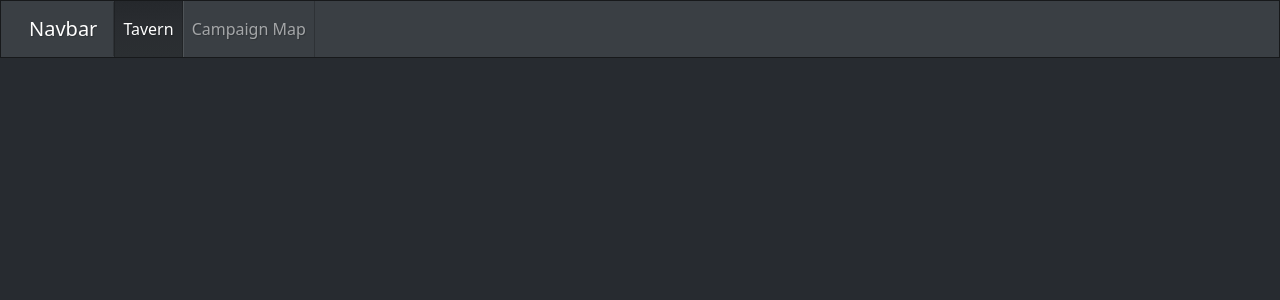
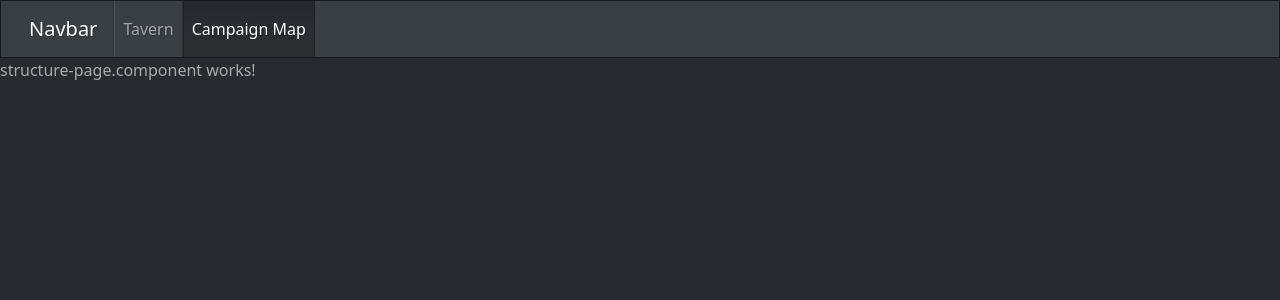
Before and after one commit to KolleMnize/QuestLog, an Angular app in the folder apps/web/questlog-web/: page /structure in a window 1280 px wide. Before the commit this address led to /. Shown: the top 300 px of the page. Built offline with nearby package versions, Linux system fonts and the light colour scheme.

Commit message:
routing tavern & campaign map (without page content)

```diff
--- a/apps/web/questlog-web/src/app/app.routes.ts
+++ b/apps/web/questlog-web/src/app/app.routes.ts
@@ -1,3 +1,18 @@
 import { Routes } from '@angular/router';
+import { HomePageComponent } from './presentation/views/home-page.component/home-page.component';
+import {StructurePageComponent } from './presentation/views/structure-page.component/structure-page.component';
 
-export const routes: Routes = [];
+export const routes: Routes = [
+    { path: 'home', component: HomePageComponent},
+    { path: 'structure', component: StructurePageComponent},
+    {
+        path: '',
+        redirectTo: 'home',
+        pathMatch: 'full'
+    },
+    {
+        path: '**',
+        redirectTo: 'home',
+        pathMatch: 'full'
+    }
+];
--- a/apps/web/questlog-web/src/app/app.ts
+++ b/apps/web/questlog-web/src/app/app.ts
@@ -1,9 +1,9 @@
 import { Component, signal } from '@angular/core';
-import { RouterOutlet } from '@angular/router';
+import { RouterModule, RouterOutlet } from '@angular/router';
 
 @Component({
   selector: 'app-root',
-  imports: [RouterOutlet],
+  imports: [RouterModule, RouterOutlet],
   templateUrl: './presentation/app.html',
   styleUrl: './presentation/app.scss'
 })
--- a/apps/web/questlog-web/src/app/presentation/app.html
+++ b/apps/web/questlog-web/src/app/presentation/app.html
@@ -7,14 +7,13 @@
     <div class="collapse navbar-collapse" id="navbarColor01">
       <ul class="navbar-nav me-auto">
         <li class="nav-item">
-          <a class="nav-link active" href="#">Tavern
-            <span class="visually-hidden">(current)</span>
-          </a>
+          <a class="nav-link" routerLink="/home" routerLinkActive="active" [routerLinkActiveOptions]="{ exact: true }">Tavern</a>
         </li>
         <li class="nav-item">
-          <a class="nav-link" href="#">Campaign Map</a>
+          <a class="nav-link" routerLink="/structure" routerLinkActive="active" [routerLinkActiveOptions]="{ exact: true }">Campaign Map</a>
         </li>
       </ul>
     </div>
   </div>
 </nav>
+<router-outlet></router-outlet>
--- /dev/null
+++ b/apps/web/questlog-web/src/app/presentation/views/home-page.component/home-page.component.html
@@ -0,0 +1 @@
+<p>home-page.component works!</p>
--- /dev/null
+++ b/apps/web/questlog-web/src/app/presentation/views/structure-page.component/structure-page.component.html
@@ -0,0 +1 @@
+<p>structure-page.component works!</p>
```
Also changed, not shown: apps/web/questlog-web/src/app/presentation/views/home-page.component/home-page.component.ts (added, +11 -0 lines), apps/web/questlog-web/src/app/presentation/views/structure-page.component/structure-page.component.ts (added, +11 -0 lines), apps/web/questlog-web/src/app/presentation/views/home-page.component/home-page.component.scss (added), apps/web/questlog-web/src/app/presentation/views/structure-page.component/structure-page.component.scss (added), 2 other files (tests, documents, lock files or other folders).
